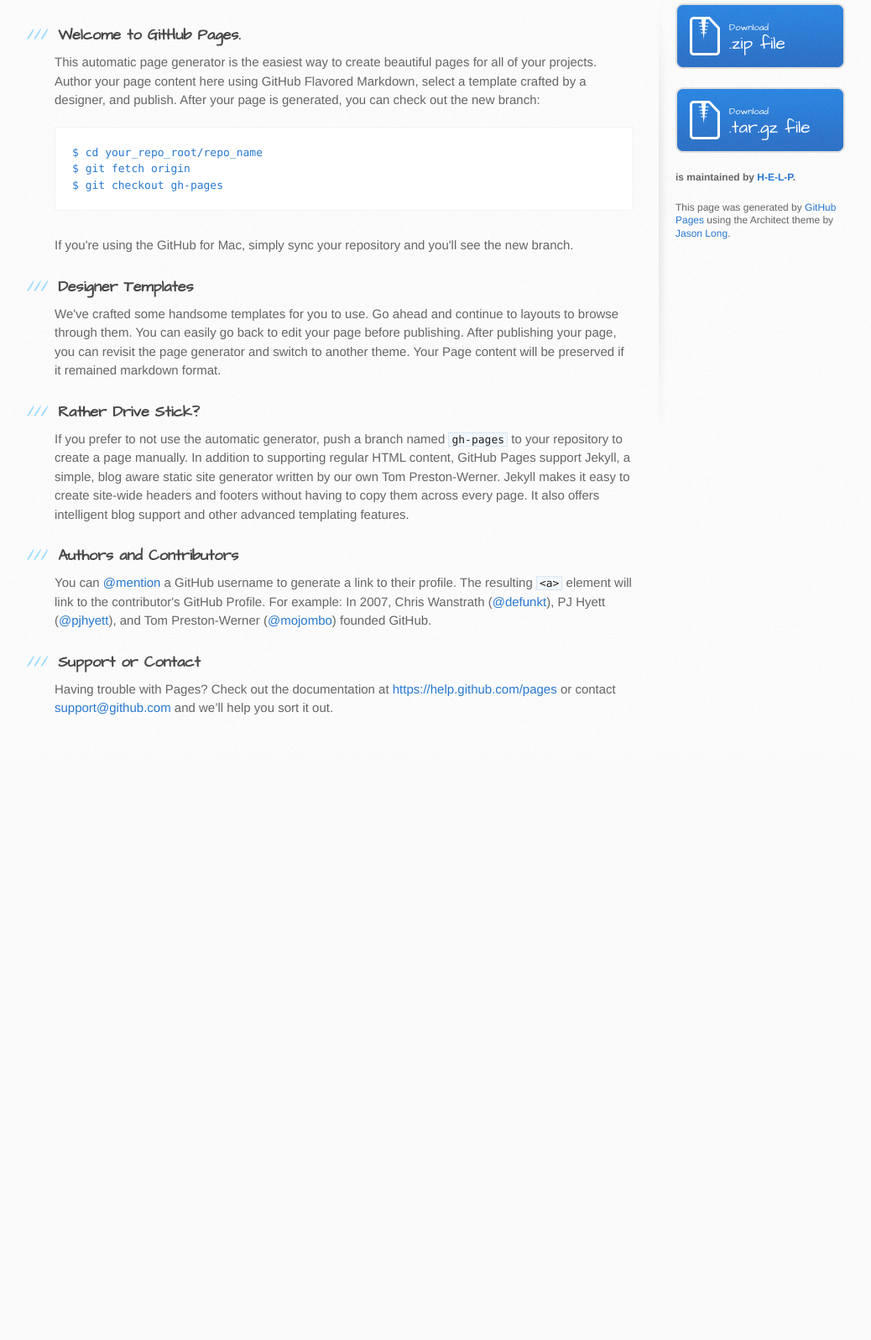
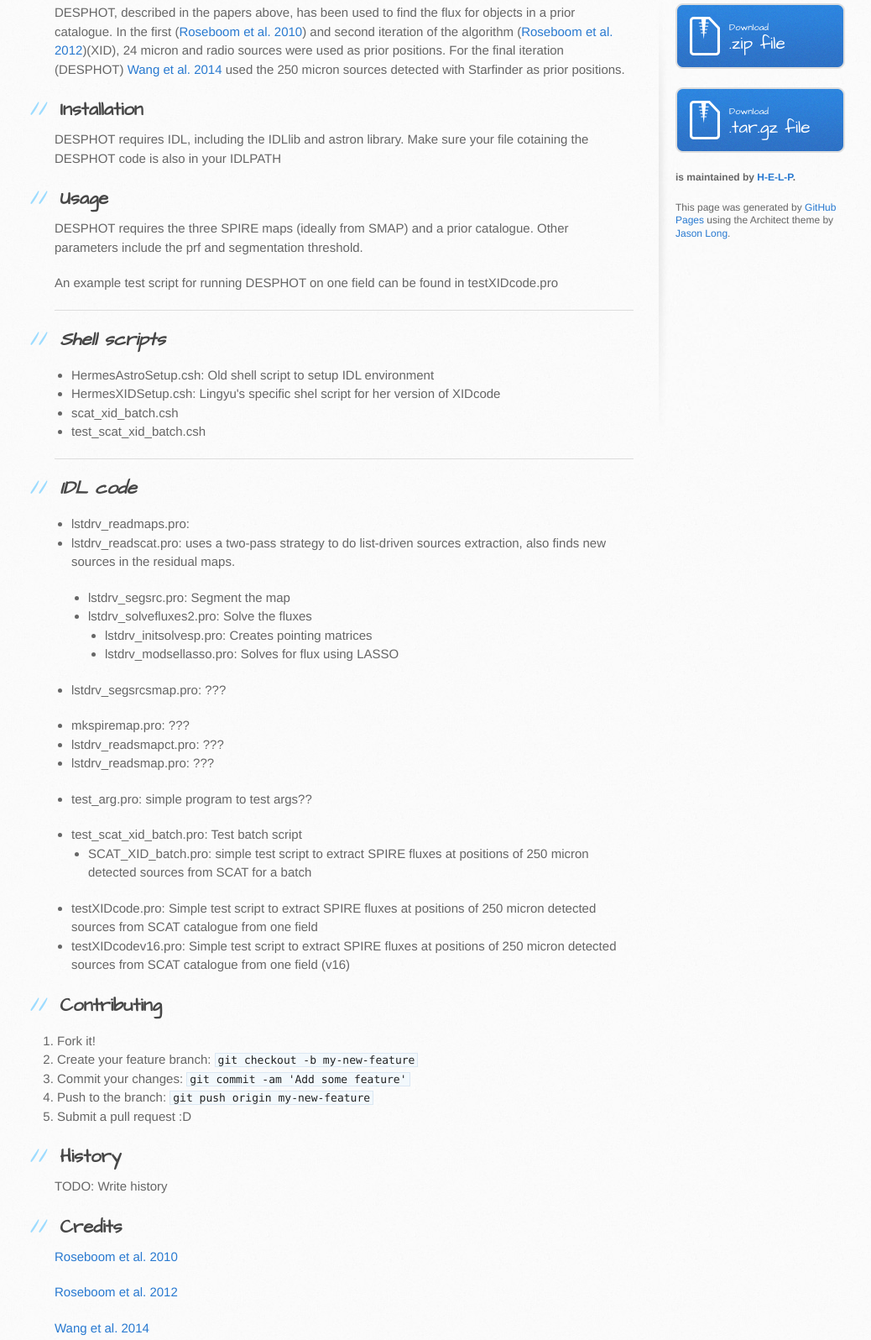
Before and after one commit to H-E-L-P/DESPHOT, a plain HTML site: page index.html in a window 1280 px wide. Shown: the part 228-1824 px from the top of the page at 84% size, without its empty margins (105-1143 px from the left). Before the commit the page ends 1125 px from the top, so only its background shows below. Drawn offline with Linux system fonts and the light colour scheme.

```diff
--- a/index.html
+++ b/index.html
@@ -28,37 +28,102 @@
     <div id="content-wrapper">
       <div class="inner clearfix">
         <section id="main-content">
-          <h3>
-<a id="welcome-to-github-pages" class="anchor" href="#welcome-to-github-pages" aria-hidden="true"><span class="octicon octicon-link"></span></a>Welcome to GitHub Pages.</h3>
+          <p>DESPHOT, described in the papers above, has been used to find the flux for objects in a prior catalogue. In the first (<a href="http://adsabs.harvard.edu/cgi-bin/bib_query?arXiv:1009.1658">Roseboom et al. 2010</a>) and second iteration of the algorithm (<a href="http://adsabs.harvard.edu/abs/2012MNRAS.419.2758R">Roseboom et al. 2012</a>)(XID), 24 micron and radio sources were used as prior positions. For the final iteration (DESPHOT) <a href="http://adsabs.harvard.edu/cgi-bin/bib_query?arXiv:1312.0552">Wang et al. 2014</a> used the 250 micron sources detected with Starfinder as prior positions.</p>
 
-<p>This automatic page generator is the easiest way to create beautiful pages for all of your projects. Author your page content here using GitHub Flavored Markdown, select a template crafted by a designer, and publish. After your page is generated, you can check out the new branch:</p>
+<h2>
+<a id="installation" class="anchor" href="#installation" aria-hidden="true"><span class="octicon octicon-link"></span></a>Installation</h2>
 
-<pre><code>$ cd your_repo_root/repo_name
-$ git fetch origin
-$ git checkout gh-pages
-</code></pre>
+<p>DESPHOT requires IDL, including the IDLlib and astron library. Make sure your file cotaining the DESPHOT code is also in your IDLPATH</p>
 
-<p>If you're using the GitHub for Mac, simply sync your repository and you'll see the new branch.</p>
+<h2>
+<a id="usage" class="anchor" href="#usage" aria-hidden="true"><span class="octicon octicon-link"></span></a>Usage</h2>
 
-<h3>
-<a id="designer-templates" class="anchor" href="#designer-templates" aria-hidden="true"><span class="octicon octicon-link"></span></a>Designer Templates</h3>
+<p>DESPHOT requires the three SPIRE maps (ideally from SMAP) and a prior catalogue. Other parameters include the prf and segmentation threshold.</p>
 
-<p>We've crafted some handsome templates for you to use. Go ahead and continue to layouts to browse through them. You can easily go back to edit your page before publishing. After publishing your page, you can revisit the page generator and switch to another theme. Your Page content will be preserved if it remained markdown format.</p>
+<p>An example test script for running DESPHOT on one field can be found in testXIDcode.pro</p>
 
-<h3>
-<a id="rather-drive-stick" class="anchor" href="#rather-drive-stick" aria-hidden="true"><span class="octicon octicon-link"></span></a>Rather Drive Stick?</h3>
+<hr>
 
-<p>If you prefer to not use the automatic generator, push a branch named <code>gh-pages</code> to your repository to create a page manually. In addition to supporting regular HTML content, GitHub Pages support Jekyll, a simple, blog aware static site generator written by our own Tom Preston-Werner. Jekyll makes it easy to create site-wide headers and footers without having to copy them across every page. It also offers intelligent blog support and other advanced templating features.</p>
+<h2>
+<a id="shell-scripts" class="anchor" href="#shell-scripts" aria-hidden="true"><span class="octicon octicon-link"></span></a><strong><em>Shell scripts</em></strong>
+</h2>
 
-<h3>
-<a id="authors-and-contributors" class="anchor" href="#authors-and-contributors" aria-hidden="true"><span class="octicon octicon-link"></span></a>Authors and Contributors</h3>
+<ul>
+<li>  HermesAstroSetup.csh: Old shell script to setup IDL environment</li>
+<li>  HermesXIDSetup.csh: Lingyu's specific shel script for her version of XIDcode</li>
+<li>  scat_xid_batch.csh</li>
+<li>  test_scat_xid_batch.csh</li>
+</ul>
 
-<p>You can <a href="https://github.com/blog/821" class="user-mention">@mention</a> a GitHub username to generate a link to their profile. The resulting <code>&lt;a&gt;</code> element will link to the contributor's GitHub Profile. For example: In 2007, Chris Wanstrath (<a href="https://github.com/defunkt" class="user-mention">@defunkt</a>), PJ Hyett (<a href="https://github.com/pjhyett" class="user-mention">@pjhyett</a>), and Tom Preston-Werner (<a href="https://github.com/mojombo" class="user-mention">@mojombo</a>) founded GitHub.</p>
+<hr>
 
-<h3>
-<a id="support-or-contact" class="anchor" href="#support-or-contact" aria-hidden="true"><span class="octicon octicon-link"></span></a>Support or Contact</h3>
+<h2>
+<a id="idl-code" class="anchor" href="#idl-code" aria-hidden="true"><span class="octicon octicon-link"></span></a><strong><em>IDL code</em></strong>
+</h2>
 
-<p>Having trouble with Pages? Check out the documentation at <a href="https://help.github.com/pages">https://help.github.com/pages</a> or contact <a href="mailto:support@github.com">support@github.com</a> and we’ll help you sort it out.</p>
+<ul>
+<li>  lstdrv_readmaps.pro: </li>
+<li>
+<p>lstdrv_readscat.pro: uses a two-pass strategy to do list-driven sources extraction, also finds new sources in the residual maps.</p>
+
+<ul>
+<li>  lstdrv_segsrc.pro: Segment the map</li>
+<li>  lstdrv_solvefluxes2.pro: Solve the fluxes
+
+<ul>
+<li>  lstdrv_initsolvesp.pro: Creates pointing matrices </li>
+<li>  lstdrv_modsellasso.pro: Solves for flux using LASSO</li>
+</ul>
+</li>
+</ul>
+</li>
+<li><p>lstdrv_segsrcsmap.pro: ???</p></li>
+<li>  mkspiremap.pro: ???</li>
+<li>  lstdrv_readsmapct.pro: ???</li>
+<li><p>lstdrv_readsmap.pro: ???</p></li>
+<li><p>test_arg.pro: simple program to test args??</p></li>
+<li>  test_scat_xid_batch.pro: Test batch script
+
+<ul>
+<li>  SCAT_XID_batch.pro: simple test script to extract SPIRE fluxes at positions of 250 micron detected sources from SCAT for a batch</li>
+</ul>
+</li>
+<li>  testXIDcode.pro: Simple test script to extract SPIRE fluxes at positions of 250 micron detected sources from SCAT catalogue from one field</li>
+<li>  testXIDcodev16.pro: Simple test script to extract SPIRE fluxes at positions of 250 micron detected sources from SCAT catalogue from one field (v16)</li>
+</ul>
+
+<h2>
+<a id="contributing" class="anchor" href="#contributing" aria-hidden="true"><span class="octicon octicon-link"></span></a>Contributing</h2>
+
+<ol>
+<li>Fork it!</li>
+<li>Create your feature branch: <code>git checkout -b my-new-feature</code>
+</li>
+<li>Commit your changes: <code>git commit -am 'Add some feature'</code>
+</li>
+<li>Push to the branch: <code>git push origin my-new-feature</code>
+</li>
+<li>Submit a pull request :D</li>
+</ol>
+
+<h2>
+<a id="history" class="anchor" href="#history" aria-hidden="true"><span class="octicon octicon-link"></span></a>History</h2>
+
+<p>TODO: Write history</p>
+
+<h2>
+<a id="credits" class="anchor" href="#credits" aria-hidden="true"><span class="octicon octicon-link"></span></a>Credits</h2>
+
+<p><a href="http://adsabs.harvard.edu/cgi-bin/bib_query?arXiv:1009.1658">Roseboom et al. 2010</a></p>
+
+<p><a href="http://adsabs.harvard.edu/abs/2012MNRAS.419.2758R">Roseboom et al. 2012</a></p>
+
+<p><a href="http://adsabs.harvard.edu/cgi-bin/bib_query?arXiv:1312.0552">Wang et al. 2014</a></p>
+
+<h2>
+<a id="license" class="anchor" href="#license" aria-hidden="true"><span class="octicon octicon-link"></span></a>License</h2>
+
+<p>TODO: Write license</p>
         </section>
 
         <aside id="sidebar">
```
Also changed, not shown: params.json (+1 -1 lines).
